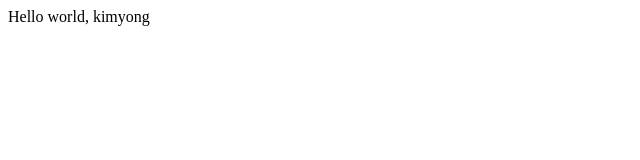
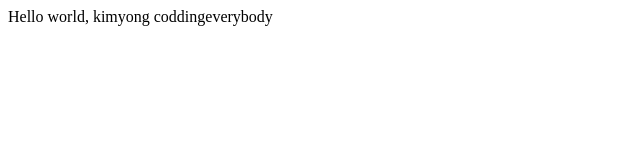
Before and after one commit to kimyong89/opentutorials-kimyong, a plain HTML site: page index.html in a window 1280 px wide. Shown: the whole page, without its empty margins (0-640 px from the left). Drawn offline with Linux system fonts and the light colour scheme.

Commit message:
add coddingeverybody to index.html

```diff
--- a/index.html
+++ b/index.html
@@ -20,5 +20,6 @@
 
     <body>
         Hello world, kimyong
+        coddingeverybody
     </body>
 </html>
```
